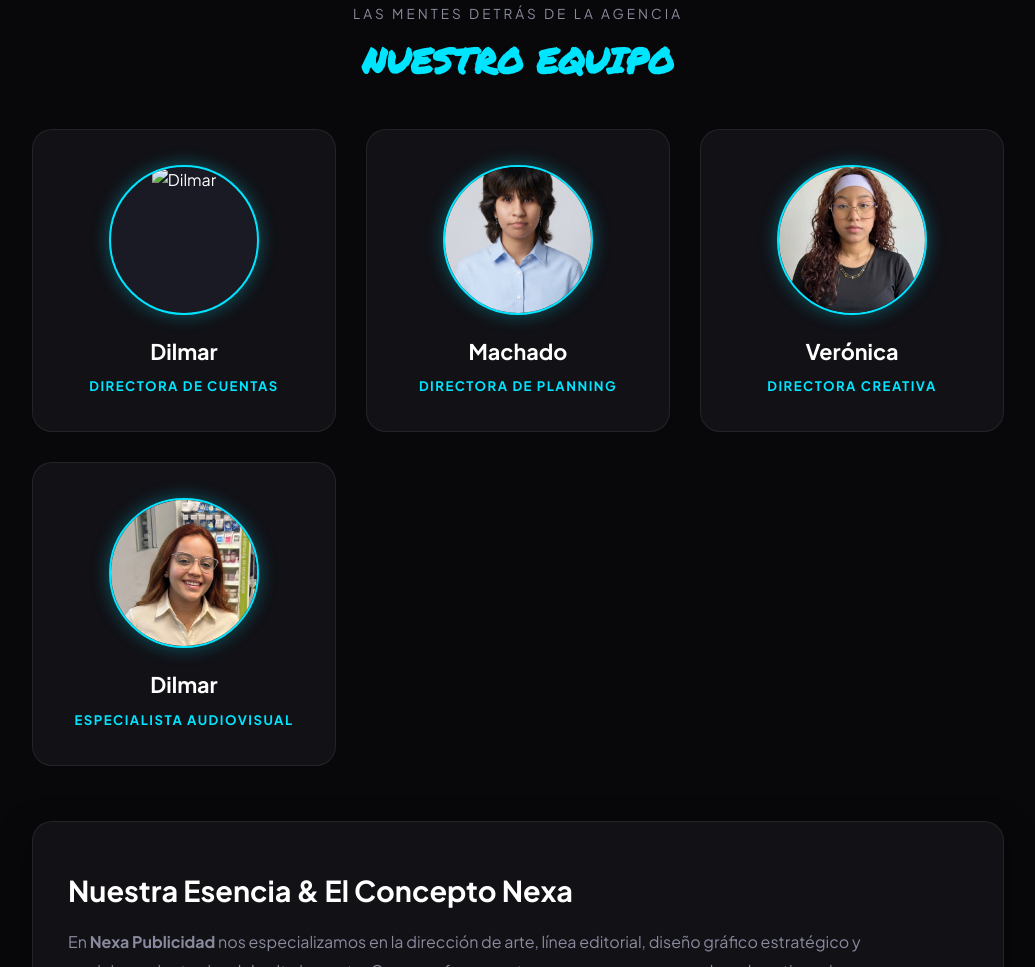
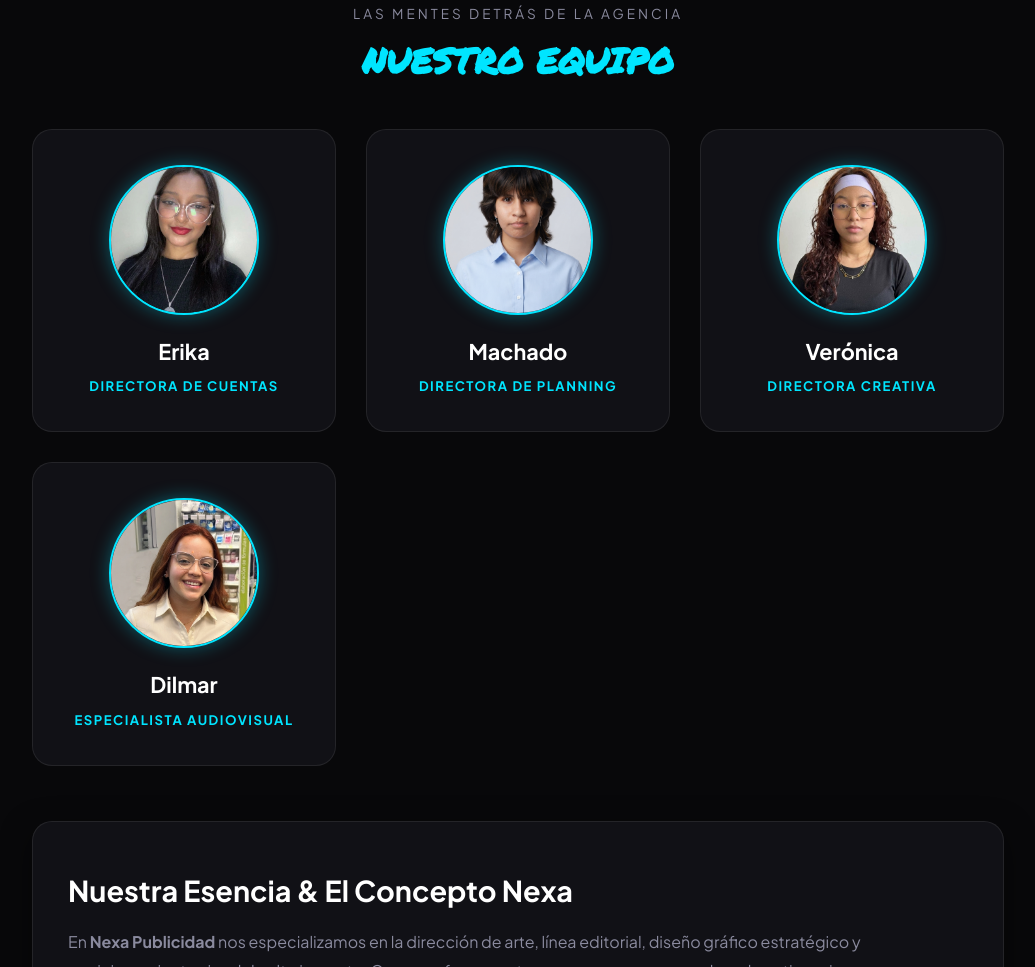
Before and after one commit to shellyreidtler-ux/NEXA-PUBLICIDAD, a plain HTML site: page nosotros.html in a window 1280 px wide. Shown: the part 899-1866 px from the top of the page, without its empty margins (122-1157 px from the left). Drawn offline with Linux system fonts and the light colour scheme.

Commit message:
Add files via upload

```diff
--- a/nosotros.html
+++ b/nosotros.html
@@ -649,9 +649,9 @@
             <!-- Miembro 1: Dilmar -->
             <div class="team-card">
                 <div class="team-img-box">
-                    <img src="Erika.png" alt="Dilmar">
+                    <img src="erika.jpg" alt="Erika">
                 </div>
-                <h3 class="team-name">Dilmar</h3>
+                <h3 class="team-name">Erika</h3>
                 <span class="team-role">Directora de Cuentas</span>
             </div>
             <!-- Miembro 2: Machado -->
```
Also changed, not shown: erika.jpg (added).
